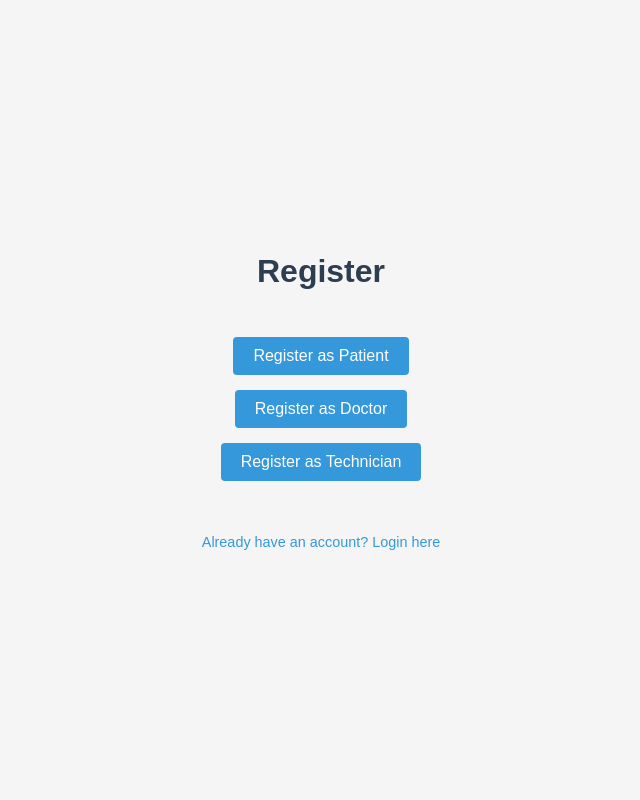
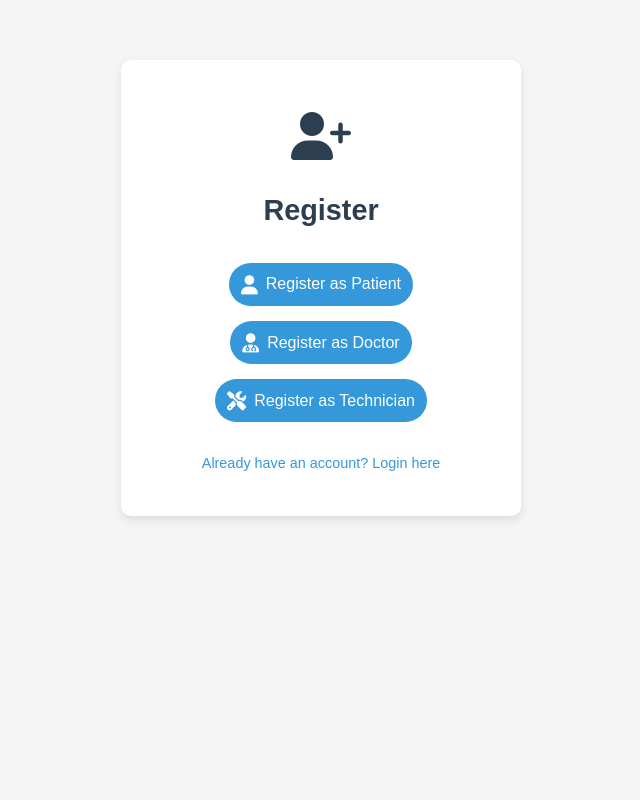
Before and after one commit to ChrisZili/TP2025_Server-Client_app, a Flask app: template flask-app/client/templates/register.html in a window 1280 px wide. Shown: the whole page, without its empty margins (319-959 px from the left). Run offline with Flask 3, Linux system fonts and the light colour scheme; the template is opened without the code that fills it, so the values that code supplies are empty.

Commit message:
Rozdelenie registracie

```diff
--- /dev/null
+++ b/flask-app/client/static/css/register.css
@@ -0,0 +1,72 @@
+/* Obal pre registračnú stránku s tieňom, zaoblením, centrovaním */
+.register-wrapper {
+  width: 100%;
+  max-width: 400px;
+  margin: 60px auto;
+  background: #fff;
+  border-radius: 10px;
+  padding: 40px 30px;
+  box-shadow: 0 4px 10px rgba(0,0,0,0.1);
+  text-align: center;
+}
+
+/* Ikonka navrchu a nadpis "Register" */
+.register-logo {
+  font-size: 3rem;
+  color: #2c3e50;
+  margin-bottom: 10px;
+}
+.register-wrapper h1 {
+  font-size: 1.8rem;
+  margin-bottom: 30px;
+  color: #2c3e50;
+}
+
+/* Tlačidlá na výber typu registrácie (pacient, doktor, technik) */
+.button-group {
+  display: flex;
+  flex-direction: column;
+  gap: 15px;
+  margin: 20px 0;
+  align-items: center;
+}
+
+.register-btn {
+  display: inline-flex;
+  align-items: center;
+  justify-content: center;
+  gap: 8px;               /* medzera medzi ikonou a textom */
+  width: 100%;
+  max-width: 300px;
+  padding: 12px;
+  border-radius: 25px;
+  background-color: #3498db;
+  border: none;
+  font-size: 1rem;
+  color: #fff;
+  cursor: pointer;
+  transition: background-color 0.3s;
+  text-decoration: none; /* aby sa text v tlačidle nepodčiarkoval */
+}
+.register-btn:hover {
+  background-color: #2980b9;
+}
+
+/* Ikony v tlačidlách (pacient, doktor, technik) */
+.register-btn i {
+  font-size: 1.2rem;
+}
+
+/* Link na login */
+.login-link {
+  margin-top: 30px;
+  font-size: 0.9rem;
+  color: #3498db;
+}
+.login-link a {
+  color: inherit;       /* zdedí farbu z .login-link */
+  text-decoration: none;
+}
+.login-link a:hover {
+  text-decoration: underline;
+}
--- /dev/null
+++ b/flask-app/client/static/js/register.js
@@ -0,0 +1,5 @@
+// static/js/register.js
+document.addEventListener('DOMContentLoaded', () => {
+  console.log("Register page loaded.");
+  // Pridaj svoju logiku podľa potreby
+});
--- a/flask-app/client/templates/register.html
+++ b/flask-app/client/templates/register.html
@@ -1,53 +1,56 @@
 {% extends "base.html" %}
 
+{% block title %}
+Register - FEI STU
+{% endblock %}
+
+{% block stylesheet %}
+  {{ super() }}
+  <!-- Odkaz na vlastný CSS súbor -->
+  <link rel="stylesheet" href="{{ url_for('static', filename='css/register.css') }}">
+{% endblock %}
+
 {% block content %}
-<style>
-  /* Dodatočné štýly pre centrovanie obsahu na stránke */
-  .register-container {
-    display: flex;
-    flex-direction: column;
-    align-items: center;
-    justify-content: center;
-    height: 100vh;
-    text-align: center;
-  }
-  .button-group {
-    display: flex;
-    flex-direction: column;
-    gap: 15px;
-    margin: 20px 0;
-    width: 100%;
-    max-width: 300px;
-  }
-  .button-group a {
-    text-decoration: none;
-  }
-  .login-link {
-    margin-top: 30px;
-    font-size: 0.9rem;
-    color: #3498db;
-  }
-  .login-link a {
-    color: inherit;
-    text-decoration: none;
-  }
-</style>
+<div class="register-wrapper">
+  <!-- Horná časť: Ikona a nadpis -->
+  <div class="register-logo">
+    <i class="fas fa-user-plus"></i>
+  </div>
+  <h1>Register</h1>
 
-<div class="register-container">
-  <h1>Register</h1>
+  <!-- Tlačidlá výberu typu registrácie -->
   <div class="button-group">
     <a href="{{ url_for('register.register_form', user_type='patient') }}">
-      <button type="button">Register as Patient</button>
+      <button type="button" class="register-btn">
+        <i class="fas fa-user"></i>
+        Register as Patient
+      </button>
     </a>
     <a href="{{ url_for('register.register_form', user_type='doctor') }}">
-      <button type="button">Register as Doctor</button>
+      <button type="button" class="register-btn">
+        <i class="fas fa-user-md"></i>
+        Register as Doctor
+      </button>
     </a>
     <a href="{{ url_for('register.register_form', user_type='technician') }}">
-      <button type="button">Register as Technician</button>
+      <button type="button" class="register-btn">
+        <i class="fas fa-tools"></i>
+        Register as Technician
+      </button>
     </a>
   </div>
+
+  <!-- Link na prihlasovaciu stránku (ak už má používateľ účet) -->
   <div class="login-link">
-    <a href="{{ url_for('auth.login_get') }}">Already have an account? Login here</a>
+    <a href="{{ url_for('auth.login_get') }}">
+      Already have an account? Login here
+    </a>
   </div>
 </div>
 {% endblock %}
+
+{% block scripts %}
+  {{ super() }}
+  <!-- Ak potrebuješ JS logiku, vlož sem register.js -->
+  <script src="{{ url_for('static', filename='js/register.js') }}"></script>
+{% endblock %}
```
